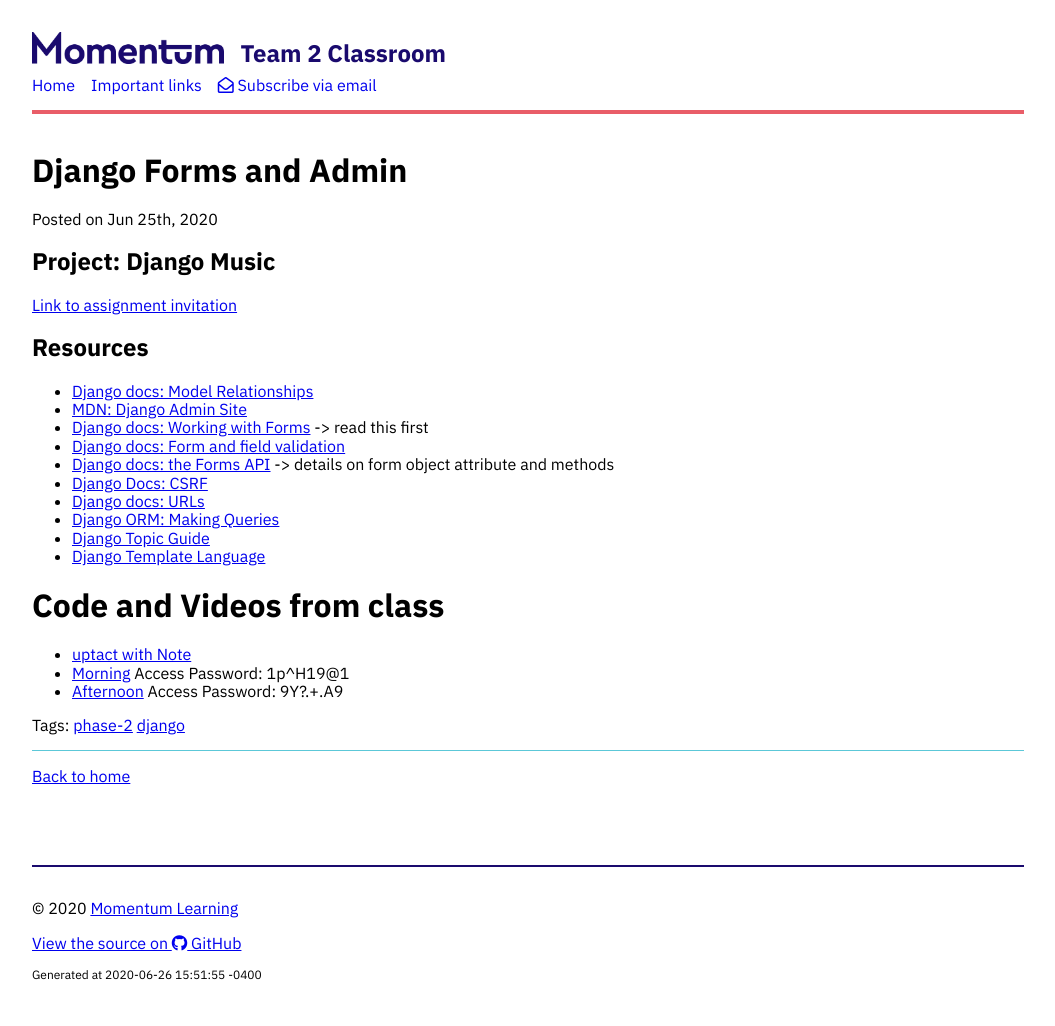
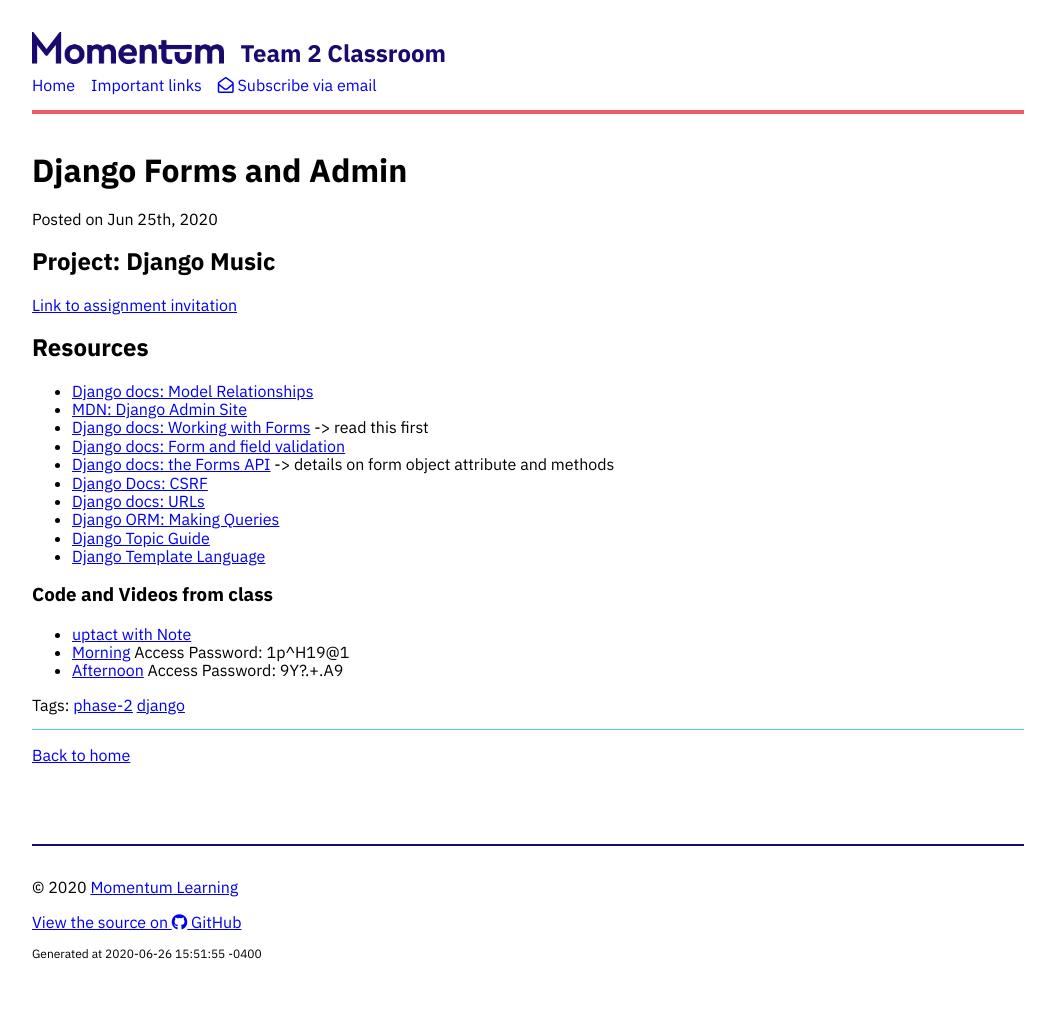
Before and after one commit to momentum-team-3/momentum-team-3.github.io, a Jekyll site: the page built from _posts/2020-06-25-django-day-3.md, in a window 1280 px wide. Shown: the whole page, without its empty margins (112-1167 px from the left). Built offline with Jekyll 4.4.1, drawn with Linux system fonts in a browser that asks for light colours; nearby versions of some CDN libraries; after the commit the page ends 1005 px from its top, so only the background shows below that.

Commit message:
Fix typo

```diff
--- a/_posts/2020-06-25-django-day-3.md
+++ b/_posts/2020-06-25-django-day-3.md
@@ -22,7 +22,7 @@ tags: phase-2 django
 * [Django Topic Guide](https://docs.djangoproject.com/en/3.0/topics/)
 * [Django Template Language](https://docs.djangoproject.com/en/3.0/ref/templates/)
 
-# Code and Videos from class
+### Code and Videos from class
 
 - [uptact with Note](https://github.com/momentum-team-2/examples/tree/master/django--uptact)
 - [Morning](https://us02web.zoom.us/rec/share/-s0sLuz530ZOa7PV0XH-eawfLr-meaa81HMfrPYEzUZr7nk1Qtlc9LrxXGOC0-Hq) Access Password: 1p^H19@1
```
